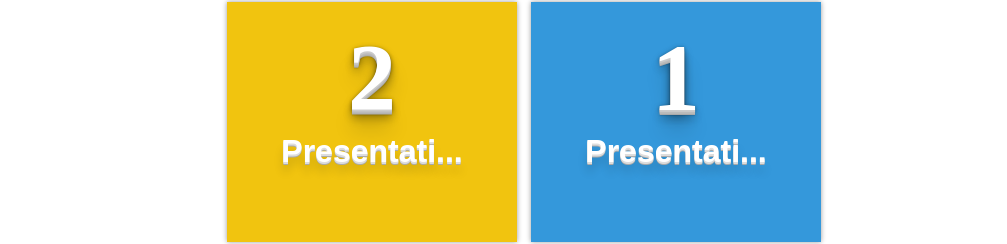
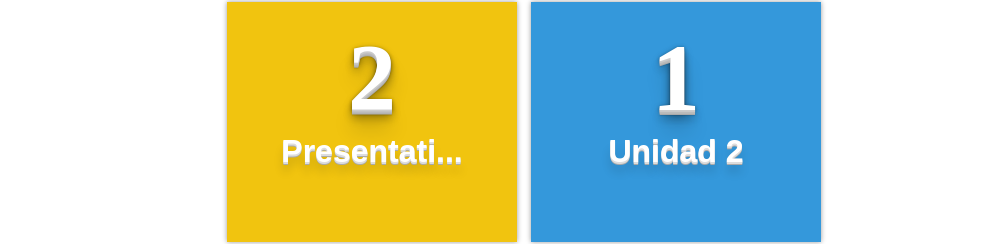
Before and after one commit to francoarriaga/tarea994, a Jekyll site: the page built from index.html, in a window 1280 px wide. Shown: the part 1168-1412 px from the top of the page, without its empty margins (116-1123 px from the left). Built offline with Jekyll 4.4.1, drawn with Linux system fonts in a browser that asks for light colours.

Commit message:
Update 2016-07-01-presentation-1.md

```diff
--- a/_posts/2016-07-01-presentation-1.md
+++ b/_posts/2016-07-01-presentation-1.md
@@ -1,10 +1,10 @@
 ---
-title: Presentation 1
+title: Unidad 2
 layout: post
 permalink: /presentation-1/
 background: '#0a5'
 slides:
- - title: Slide 1
+ - title:
    slide-data: This is first slide
 
  - title: Slide 2
```
